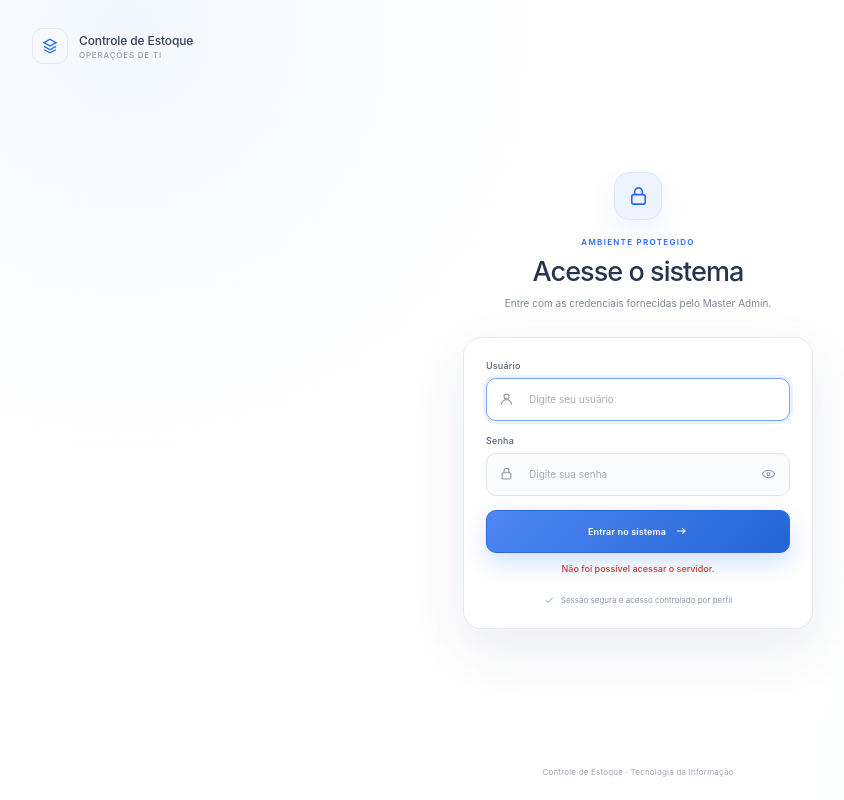
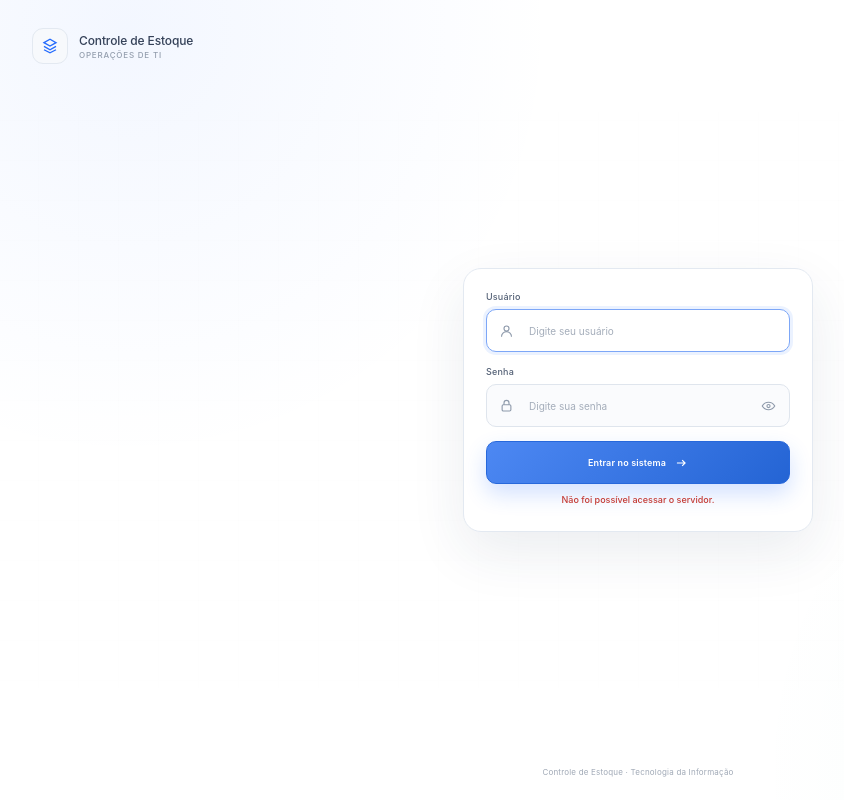
Before and after one commit to lucasthiagosousa/automacao, a website: page NXT-Automacao/public/login.html in a window 1280 px wide. Shown: the whole page, without its empty margins (2-846 px from the left). Drawn offline with Linux system fonts and the light colour scheme; no server answers.

Commit message:
Simplifica conteúdo da tela de login

```diff
--- a/NXT-Automacao/public/login.html
+++ b/NXT-Automacao/public/login.html
@@ -13,15 +13,15 @@
     .page:before{content:"";position:absolute;z-index:-2;inset:0;background:radial-gradient(circle at 10% 4%,rgba(36,107,253,.055),transparent 31%),radial-gradient(circle at 92% 96%,rgba(31,166,137,.04),transparent 30%)}
     .page:after{content:"";position:absolute;z-index:-1;inset:0;opacity:.34;pointer-events:none;background-image:linear-gradient(rgba(22,48,83,.018) 1px,transparent 1px),linear-gradient(90deg,rgba(22,48,83,.018) 1px,transparent 1px);background-size:40px 40px;mask-image:linear-gradient(to bottom,transparent,black 28%,black 72%,transparent)}
     .topbar{position:absolute;top:28px;left:34px;right:34px;display:flex;align-items:center;gap:20px}.brand{display:flex;align-items:center;gap:11px}.brand-mark{width:36px;height:36px;display:grid;place-items:center;border:1px solid var(--line);border-radius:11px;background:#f7f9fc;color:var(--blue)}.brand-mark svg{width:18px;height:18px}.brand-copy strong{display:block;color:#344158;font-size:12px;font-weight:500;letter-spacing:-.01em}.brand-copy span{display:block;margin-top:2px;color:#929dad;font-size:8px;font-weight:500;letter-spacing:.1em}
-    .login{width:min(350px,100%);animation:arrive .65s cubic-bezier(.2,.8,.2,1) both}.login-header{margin-bottom:25px;text-align:center}.login-icon{width:48px;height:48px;margin:0 auto 17px;display:grid;place-items:center;border:1px solid #dce6f6;border-radius:15px;background:var(--blue-soft);box-shadow:0 12px 28px rgba(36,107,253,.08)}.login-icon svg{width:23px;height:23px;color:var(--blue)}.eyebrow{margin:0 0 8px;color:var(--blue);font-size:8px;font-weight:600;letter-spacing:.16em;text-transform:uppercase}.login h1{margin:0;color:#26354d;font-size:27px;font-weight:500;letter-spacing:-.035em}.subtitle{margin:8px 0 0;color:var(--muted);font-size:10px;font-weight:400;line-height:1.55}
+    .login{width:min(350px,100%);animation:arrive .65s cubic-bezier(.2,.8,.2,1) both}
     .login-form{padding:22px;border:1px solid var(--line);border-radius:18px;background:#fff;box-shadow:0 20px 55px rgba(33,54,86,.09)}
     .field{display:block;margin-bottom:14px;color:#546176;font-size:9px;font-weight:500;letter-spacing:.02em}.input-wrap{position:relative;display:block;margin-top:7px}.input-wrap>svg{position:absolute;left:13px;top:50%;width:15px;height:15px;color:#8e9aab;transform:translateY(-50%);pointer-events:none}.input-wrap input{width:100%;height:43px;padding:0 42px;border:1px solid #dfe5ed;border-radius:10px;outline:none;background:#fafbfd;color:#25354d;font-size:10px;font-weight:400;transition:border-color .18s,box-shadow .18s,background .18s}.input-wrap input::placeholder{color:#a4adba;font-weight:400}.input-wrap input:hover{border-color:#cbd5e1}.input-wrap input:focus{border-color:#7da7f7;background:#fff;box-shadow:0 0 0 3px rgba(36,107,253,.09)}
     .password-toggle{position:absolute;right:6px;top:50%;width:31px;height:31px;display:grid;place-items:center;border:0;border-radius:8px;background:transparent;color:#8e9aab;cursor:pointer;transform:translateY(-50%)}.password-toggle:hover{color:#53647d;background:#f0f3f7}.password-toggle svg{width:15px;height:15px}
-    .submit{width:100%;height:43px;margin-top:5px;display:flex;align-items:center;justify-content:center;gap:8px;border:1px solid #2768db;border-radius:10px;background:linear-gradient(135deg,#4d88f3,#2464d4);color:#fff;cursor:pointer;font-size:9px;font-weight:600;letter-spacing:.015em;box-shadow:0 10px 22px rgba(36,107,253,.2);transition:transform .18s,filter .18s,box-shadow .18s}.submit:hover:not(:disabled){transform:translateY(-1px);filter:brightness(1.04);box-shadow:0 13px 25px rgba(36,107,253,.25)}.submit:disabled{cursor:wait;opacity:.66}.submit svg{width:14px;height:14px}.message{min-height:15px;margin-top:10px;color:var(--red);font-size:9px;font-weight:500;text-align:center}.secure-note{margin:17px 0 0;display:flex;align-items:center;justify-content:center;gap:6px;color:#8b97a8;font-size:8px;font-weight:400}.secure-note svg{width:11px;height:11px;color:#4aa783}
+    .submit{width:100%;height:43px;margin-top:5px;display:flex;align-items:center;justify-content:center;gap:8px;border:1px solid #2768db;border-radius:10px;background:linear-gradient(135deg,#4d88f3,#2464d4);color:#fff;cursor:pointer;font-size:9px;font-weight:600;letter-spacing:.015em;box-shadow:0 10px 22px rgba(36,107,253,.2);transition:transform .18s,filter .18s,box-shadow .18s}.submit:hover:not(:disabled){transform:translateY(-1px);filter:brightness(1.04);box-shadow:0 13px 25px rgba(36,107,253,.25)}.submit:disabled{cursor:wait;opacity:.66}.submit svg{width:14px;height:14px}.message{min-height:15px;margin-top:10px;color:var(--red);font-size:9px;font-weight:500;text-align:center}
     .footer{position:absolute;left:30px;right:30px;bottom:23px;display:flex;align-items:center;justify-content:center;color:#a0a9b6;font-size:8px;font-weight:400;letter-spacing:.025em}
     @keyframes arrive{from{opacity:0;transform:translateY(12px) scale(.985)}to{opacity:1;transform:none}}
     @media(max-width:600px){body{overflow:auto}.page{min-height:100svh;padding:100px 22px 70px}.topbar{top:22px;left:22px;right:22px}.brand-copy span{display:none}.login{width:min(370px,100%)}.login-form{padding:20px}.footer{bottom:17px}}
-    @media(max-height:650px) and (min-width:601px){.page{padding:82px 30px 55px}.topbar{top:20px}.login-header{margin-bottom:16px}.login-icon{width:40px;height:40px;margin-bottom:11px}.login-form{padding:18px}.secure-note{margin-top:11px}.footer{bottom:14px}}
+    @media(max-height:650px) and (min-width:601px){.page{padding:82px 30px 55px}.topbar{top:20px}.login-form{padding:18px}.footer{bottom:14px}}
   </style>
 </head>
 <body>
@@ -33,14 +33,7 @@
       </div>
     </header>
 
-    <section class="login" aria-labelledby="loginTitle">
-      <div class="login-header">
-        <div class="login-icon"><svg viewBox="0 0 24 24" fill="none" stroke="currentColor" stroke-width="1.7"><rect x="5" y="10" width="14" height="10" rx="2"/><path d="M8 10V7a4 4 0 0 1 8 0v3"/></svg></div>
-        <p class="eyebrow">Ambiente protegido</p>
-        <h1 id="loginTitle">Acesse o sistema</h1>
-        <p class="subtitle">Entre com as credenciais fornecidas pelo Master Admin.</p>
-      </div>
-
+    <section class="login" aria-label="Acesso ao sistema">
       <form class="login-form" id="loginForm">
         <label class="field">Usuário
           <span class="input-wrap">
@@ -59,7 +52,6 @@
 
         <button class="submit" id="submitButton" type="submit"><span>Entrar no sistema</span><svg viewBox="0 0 24 24" fill="none" stroke="currentColor" stroke-width="2"><path d="M5 12h14M14 7l5 5-5 5"/></svg></button>
         <div class="message" id="message" role="alert"></div>
-        <p class="secure-note"><svg viewBox="0 0 24 24" fill="none" stroke="currentColor" stroke-width="2"><path d="m5 12 4 4L19 6"/></svg>Sessão segura e acesso controlado por perfil</p>
       </form>
     </section>
 
```
